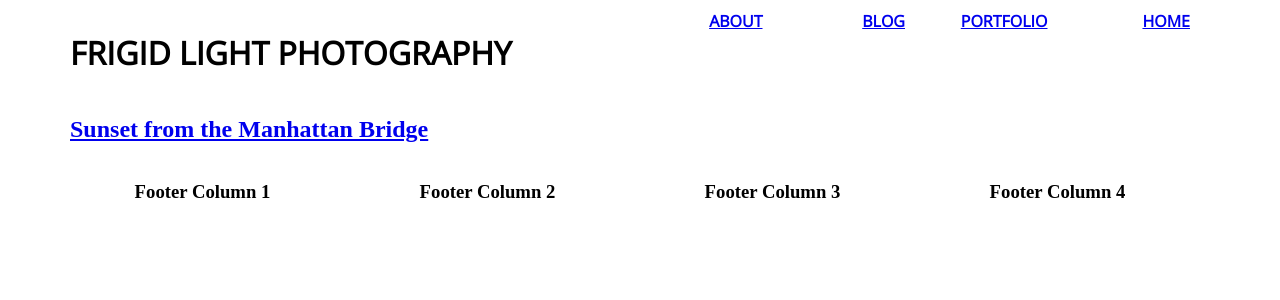
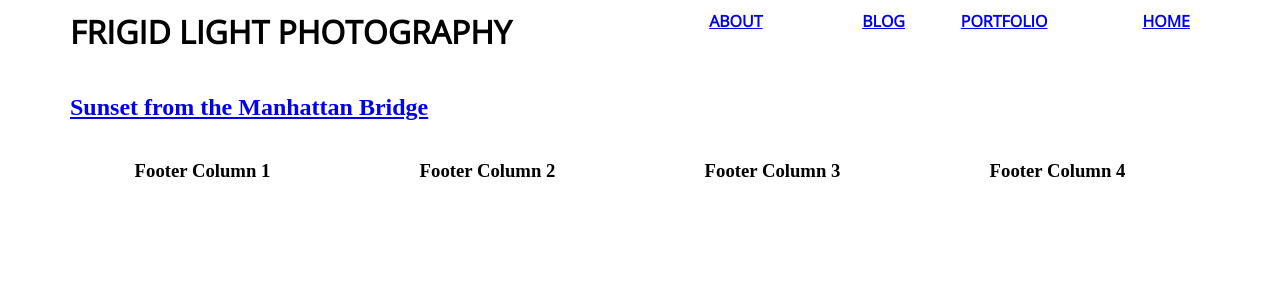
Before and after one commit to davidhowland/davidhowland.github.io, a Jekyll site: the page built from index.html, in a window 1280 px wide. Shown: the top 300 px of the page. Built offline with Jekyll 4.4.1, drawn with Linux system fonts in a browser that asks for light colours; Markdown is read by kramdown in place of the engine named in the settings; the list of posts is cut into pages by our own code.

Commit message:
attempt to remove nav h1 margin

```diff
--- a/css/style.css
+++ b/css/style.css
@@ -22,8 +22,8 @@ text-align: center;
   text-transform: uppercase;
 }
 
-.nav {
-  margin-top: none;
+.nav h1 {
+  margin-top: 0px;
 }
 
 img {
```
